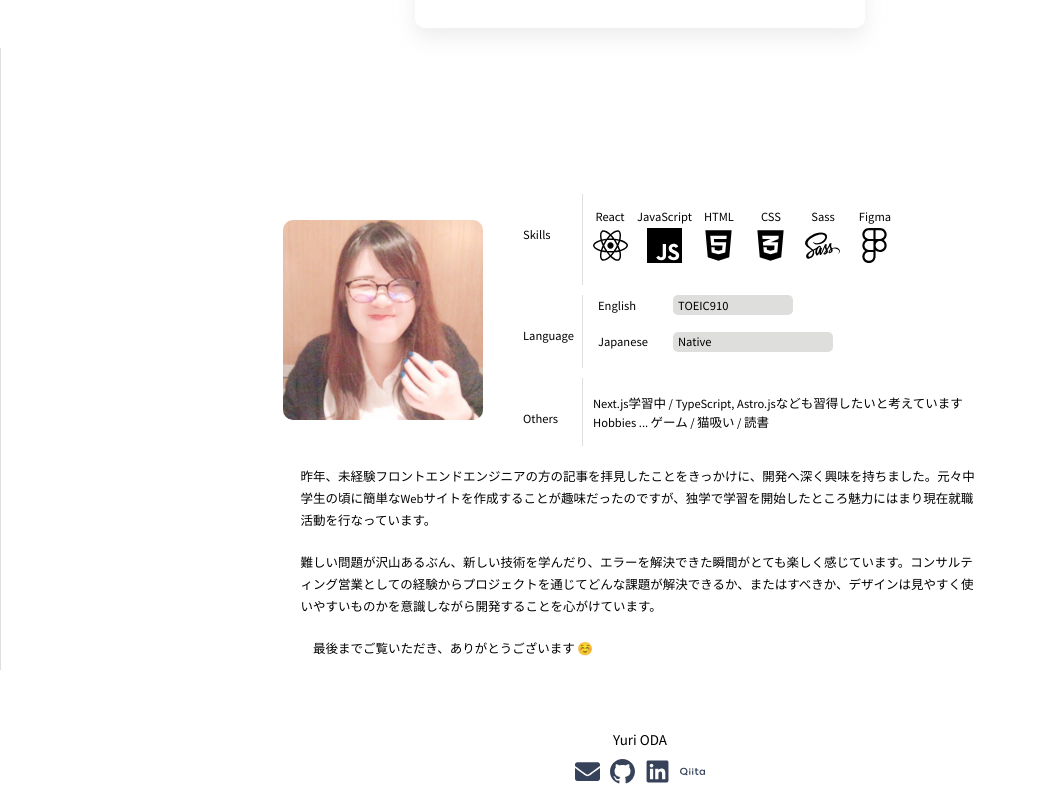
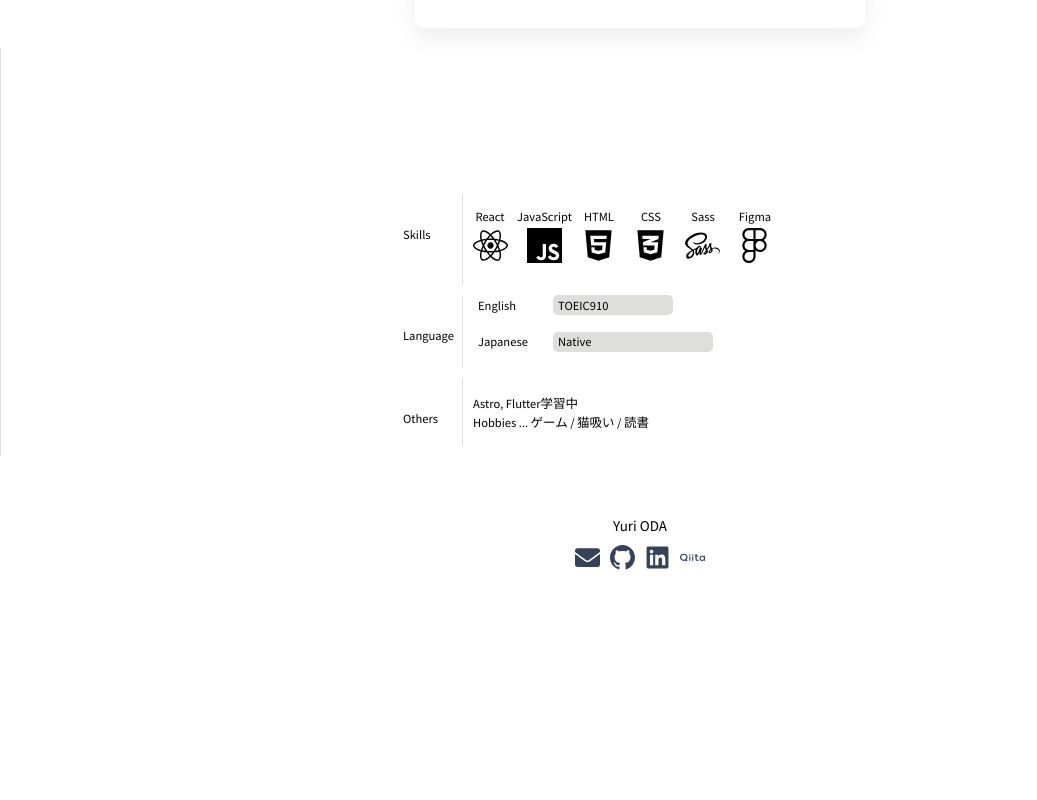
Before and after one commit to YuriOda/portfolio, a React (Create React App) app: page / in a window 1280 px wide. Shown: the part 1475-2275 px from the top of the page, without its empty margins (0-1037 px from the left). After the commit the page ends 2061 px from the top, so only its background shows below. Built offline with nearby package versions, Linux system fonts and the light colour scheme.

Commit message:
update profile

```diff
--- a/src/Component/About.js
+++ b/src/Component/About.js
@@ -1,6 +1,5 @@
 import { FaSass, FaReact, FaFigma, FaHtml5, FaCss3Alt } from "react-icons/fa";
 import { SiJavascript } from "react-icons/si";
-import ProfileImg from "../assets/profile.jpg";
 
 const About = () => {
   return (
@@ -8,7 +7,6 @@ const About = () => {
       <h3 className="section-title">About</h3>
 
       <div className="about-summary">
-        <img src={ProfileImg} alt="Profile" className="about-img" />
         <div className="about-skills">
           {/* SKILLS */}
           <div className="about-skill-row">
@@ -66,25 +64,11 @@ const About = () => {
           <div className="about-skill-row">
             <span className="about-skill-title">Others</span>
             <div className="about-skill-others-text">
-              <p>
-                Next.js学習中 / TypeScript,
-                Astro.jsなども習得したいと考えています
-              </p>
+              <p>Astro, Flutter学習中</p>
               <p>Hobbies ... ゲーム / 猫吸い / 読書</p>
             </div>
           </div>
         </div>
-      </div>
-
-      <div className="about-intro">
-        <p className="margin-bottom">
-          　昨年、未経験フロントエンドエンジニアの方の記事を拝見したことをきっかけに、開発へ深く興味を持ちました。元々中学生の頃に簡単なWebサイトを作成することが趣味だったのですが、独学で学習を開始したところ魅力にはまり現在就職活動を行なっています。
-        </p>
-        <p className="margin-bottom">
-          　難しい問題が沢山あるぶん、新しい技術を学んだり、エラーを解決できた瞬間がとても楽しく感じています。コンサルティング営業としての経験からプロジェクトを通じてどんな課題が解決できるか、またはすべきか、デザインは見やすく使いやすいものかを意識しながら開発することを心がけています。
-        </p>
-
-        <p>　最後までご覧いただき、ありがとうございます ☺️</p>
       </div>
     </section>
   );
--- a/src/scss/Component/_about.scss
+++ b/src/scss/Component/_about.scss
@@ -110,20 +110,6 @@
   &-skill-others-text {
     padding: 1.5rem 1rem;
   }
-
-  &-intro {
-    position: relative;
-    width: 70vw;
-    max-width: 70rem;
-    margin: 0 auto;
-    padding: 1rem;
-
-    line-height: 1.75;
-
-    @include respond(phone) {
-      width: 85vw;
-    }
-  }
 }
 
 .margin-bottom {
```
Also changed, not shown: src/assets/profile.jpg (deleted).
